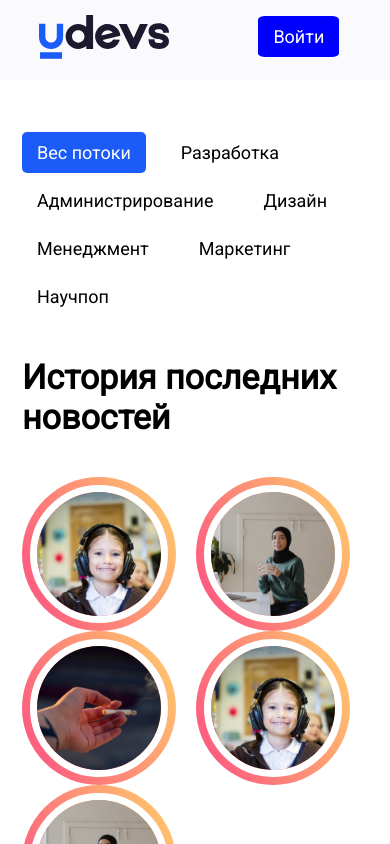
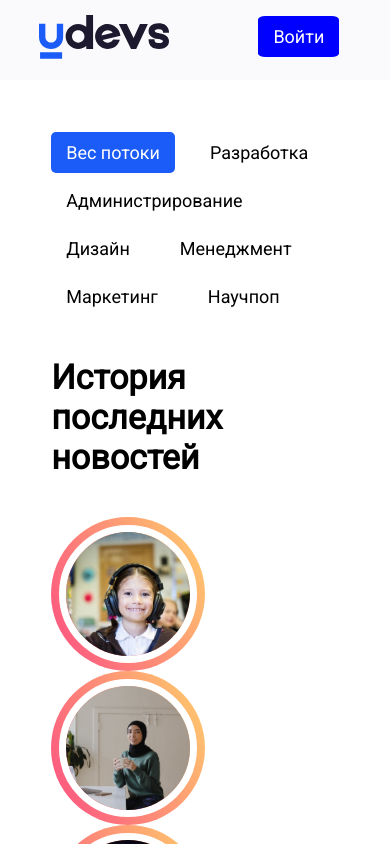
Before and after one commit to asadbeksr/udevs-blog, a React (Create React App) app: page / in a window 390 px wide. Shown: the top 844 px of the page. Built offline with nearby package versions, Linux system fonts and the light colour scheme.

Commit message:
fix: update responsiveness

```diff
--- a/src/App.css
+++ b/src/App.css
@@ -12,9 +12,3 @@
     padding-left: 8%;
   }
 }
-@media screen and (max-width: 400px) {
-  .app-wrap {
-    padding-right: 2px;
-    padding-left: 2px;
-  }
-}
```
